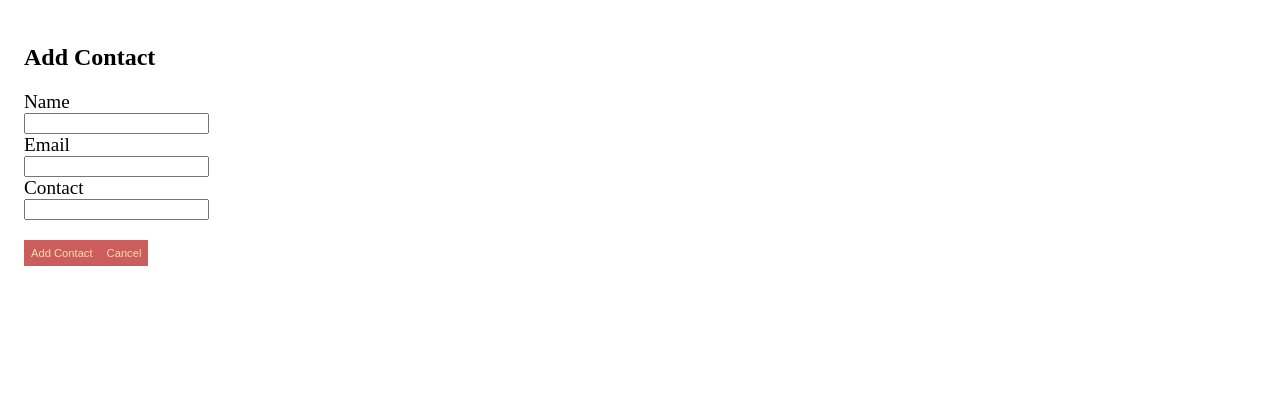
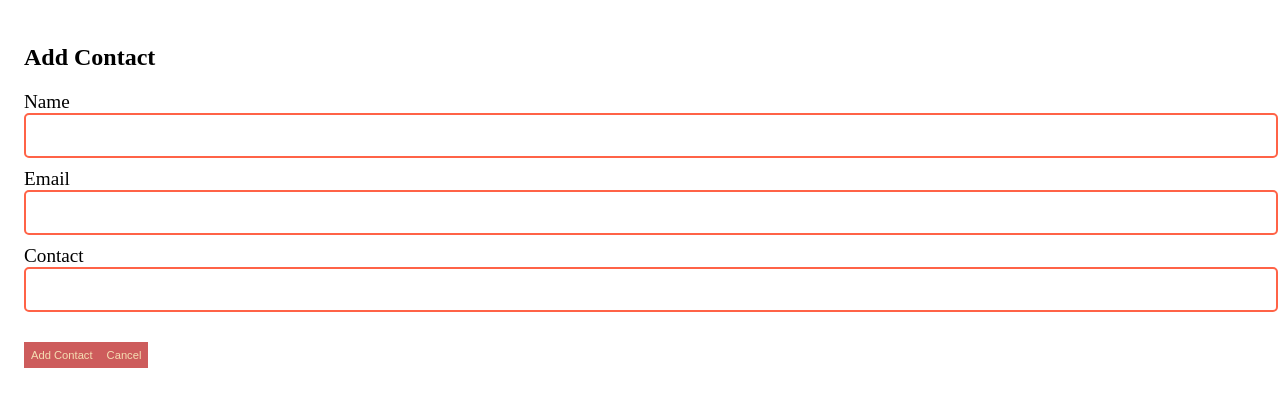
Before and after one commit to gtchakama/React-CM, a React (Create React App) app in the folder app/: page /add in a window 1280 px wide. Shown: the top 406 px of the page. Built offline with nearby package versions, Linux system fonts and the light colour scheme.

Commit message:
Update FormInput.js

```diff
--- a/app/src/comps/FormInput.js
+++ b/app/src/comps/FormInput.js
@@ -5,12 +5,19 @@ const FormInput = (props) => {
 
   return (
     <div>
-      <label>
-        {label}
-        {props.required && <span style={{ color: "red" }}>*</span>}
-      </label>
-      <br />
-      <input name={name} value={value} onChange={onChange} />
+      <div className="form-label-div ">
+        <label>
+          {label}
+          {props.required && <span style={{ color: "red" }}>*</span>}
+        </label>
+        <br />
+        <input
+          className="search"
+          name={name}
+          value={value}
+          onChange={onChange}
+        />
+      </div>
     </div>
   );
 };
```
